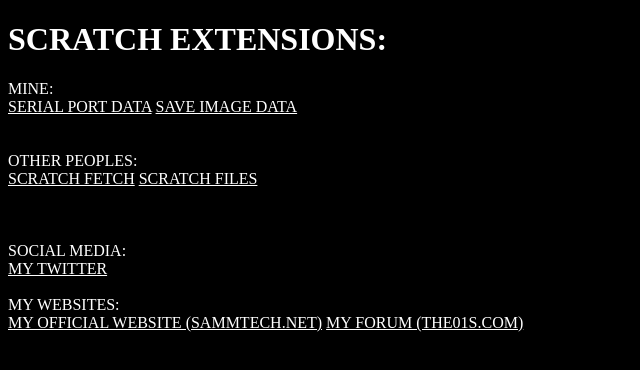
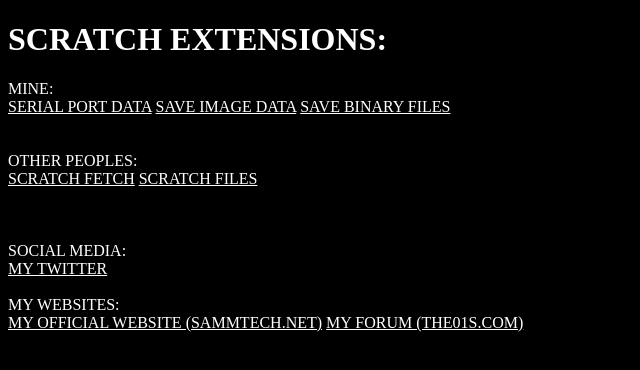
Before and after one commit to Sammyueru/scratch-extensions, a plain HTML site: page index.html in a window 1280 px wide. Shown: the whole page, without its empty margins (0-640 px from the left). Drawn offline with Linux system fonts and the light colour scheme.

Commit message:
Update index.html

```diff
--- a/index.html
+++ b/index.html
@@ -16,6 +16,7 @@
   MINE:<br>
   <a href="./serialport.js">SERIAL PORT DATA</a>
   <a href="./saveimage.js">SAVE IMAGE DATA</a>
+  <a href="./binfiles.js">SAVE BINARY FILES</a>
   <br><br><br>
   OTHER PEOPLES:<br>
   <a href="./ScratchFetch.js">SCRATCH FETCH</a>
```
